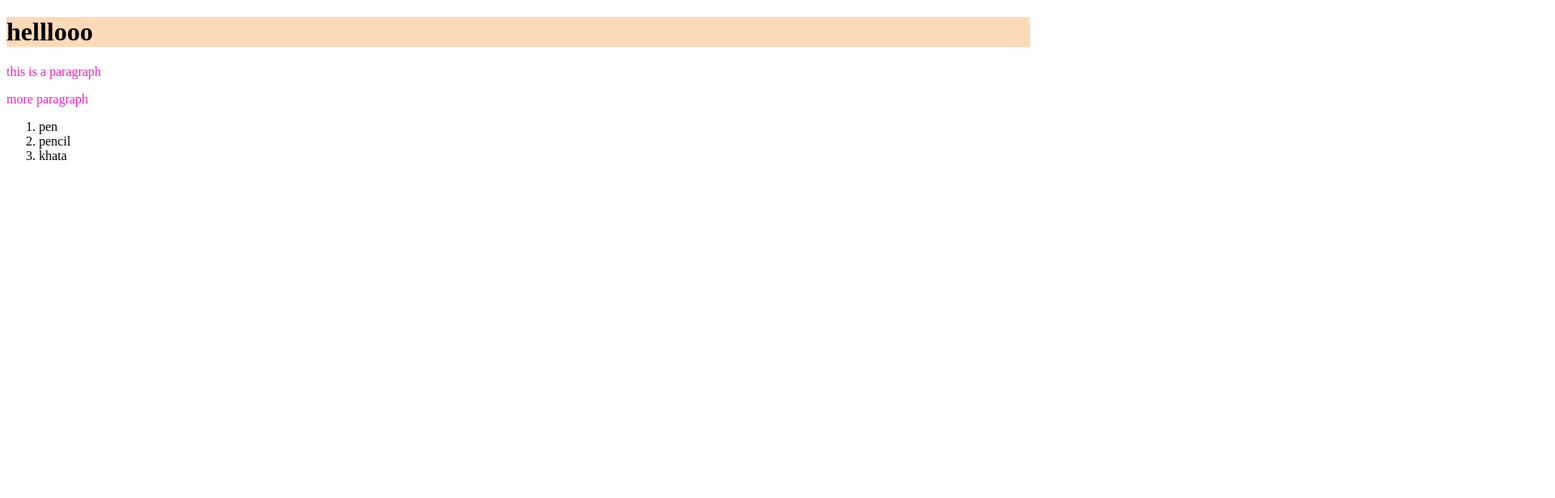
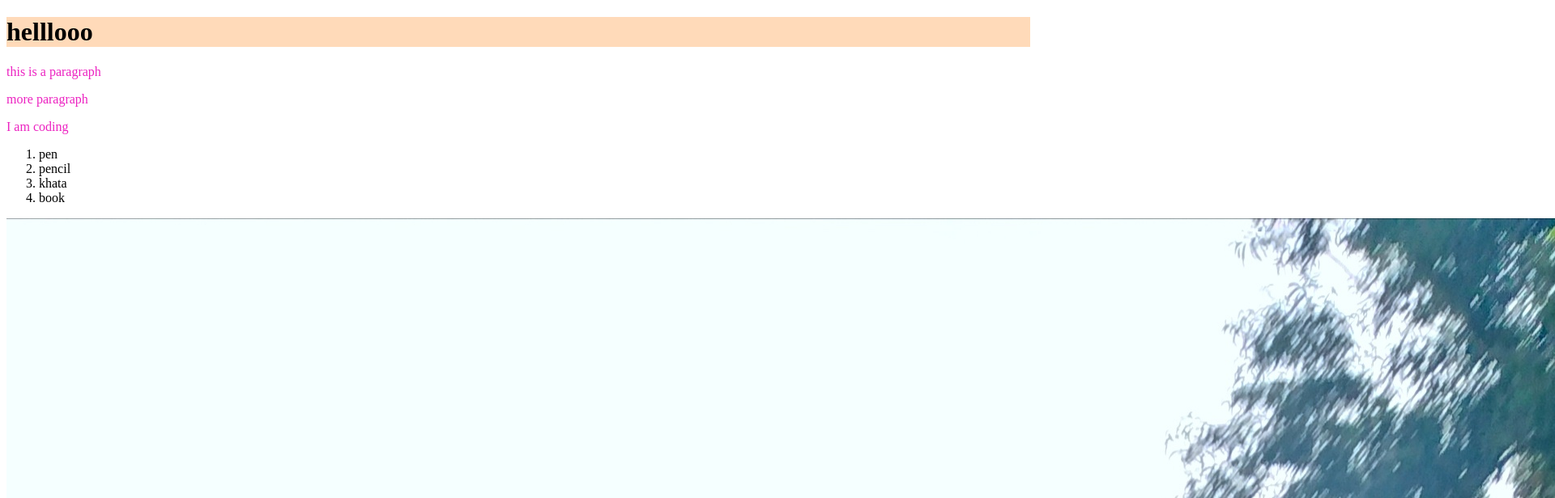
Before and after one commit to israttuli/my-second-repo, a plain HTML site: page index.html in a window 1280 px wide. Shown: the top 616 px of the page at 81% size, 1920 px wide, since content can reach past the window. Drawn offline with Linux system fonts and the light colour scheme.

Commit message:
pic added

```diff
--- a/index.html
+++ b/index.html
@@ -11,6 +11,7 @@
     <h1>helllooo</h1>
     <p>this is a paragraph</p>
     <p>more paragraph</p>
+    <p>I am coding</p>
     <ol>
         <li>
             pen
@@ -20,6 +21,8 @@
             pencil
         </li>
         <li>khata</li>
+        <li>book</li>
     </ol>
+    <img src="Tuli (2).jpg" alt="">
 </body>
 </html>
```
Also changed, not shown: Tuli (2).jpg (added), tuli.jpg (added).
